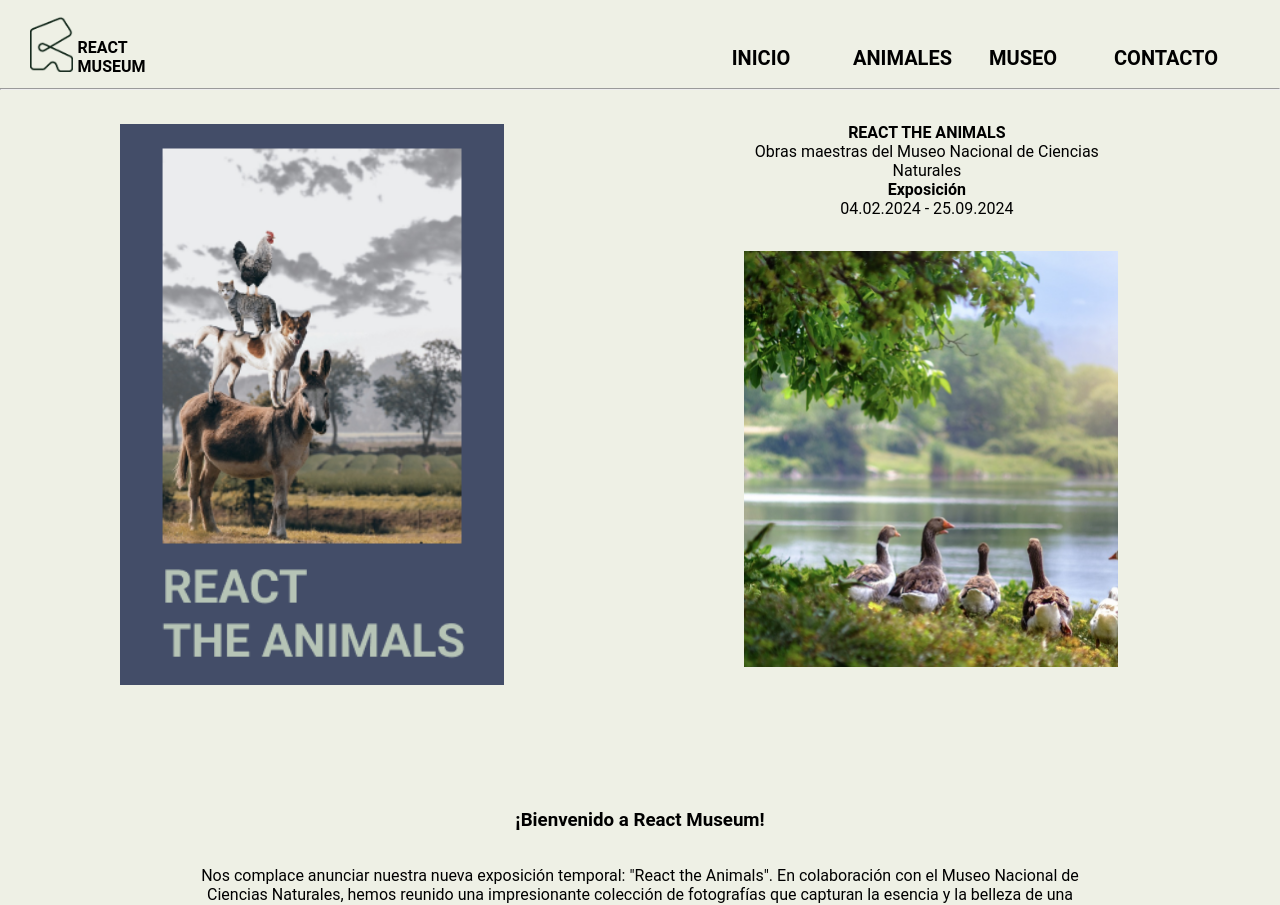
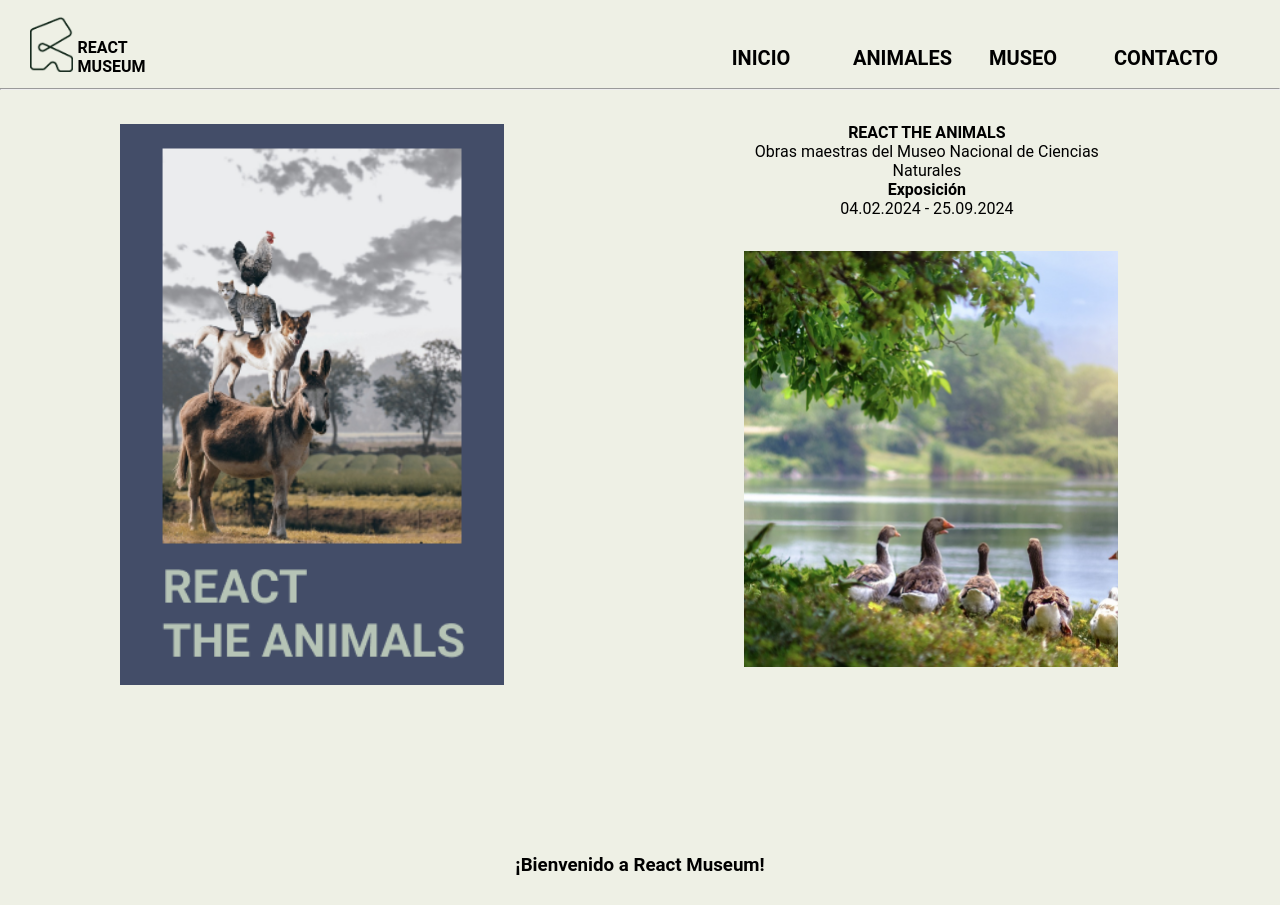
Before and after one commit to Elianarve/Museum-project, a React (Vite) app: page / in a window 1280 px wide. Shown: the top 905 px of the page. Built offline with nearby package versions, Linux system fonts and the light colour scheme.

Commit message:
changes-body

```diff
--- a/src/components/Body.jsx
+++ b/src/components/Body.jsx
@@ -50,6 +50,10 @@ const BodyHome = styled.div `
 .paraghrap-text{
     text-align: center;
     padding: 0 15%;
+}
+
+.title-h3{
+    margin-top: 5%;
 }
 
 @media only screen and (min-width: 320px) and (max-width: 1000px){
@@ -108,7 +112,7 @@ const Main = () => {
               </div>
               </div>
 
-              <h3>¡Bienvenido a React Museum!</h3>
+              <h3 className='title-h3'>¡Bienvenido a React Museum!</h3>
               <p className='paraghrap-text'>
                 Nos complace anunciar nuestra nueva exposición temporal: "React the Animals". En colaboración con el Museo Nacional de Ciencias Naturales, hemos reunido una impresionante colección de fotografías que capturan la esencia y la belleza de una amplia variedad de animales. <br /> <br />
                 Desde majestuosas aves hasta cautivadores mamíferos, pasando por fascinantes criaturas acuáticas y misteriosos reptiles, nuestra exposición ofrece una visión única de la diversidad y la maravilla del reino animal. Cada imagen ha sido cuidadosamente seleccionada para revelar detalles sorprendentes y momentos cautivadores de la vida silvestre. <br /> <br />
```
